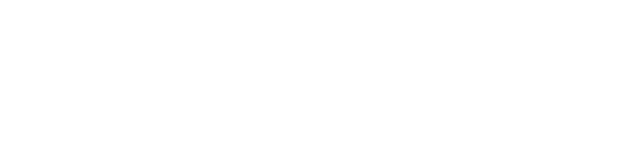
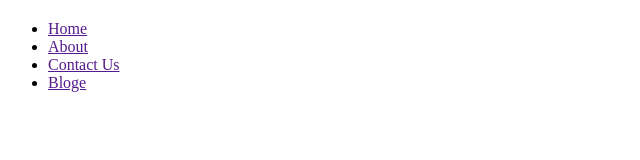
Before and after one commit to rablopar/hi-im-rabbi-a-web-dev, a plain HTML site: page index.html in a window 1280 px wide. Shown: the whole page, without its empty margins (0-640 px from the left). Drawn offline with Linux system fonts and the light colour scheme.

Commit message:
add the img file

```diff
--- a/index.html
+++ b/index.html
@@ -9,7 +9,15 @@
 </head>
 <body>
     <header>
-
+        <nav>
+            <h2></h2>
+            <ul>
+                <li><a href="">Home</a></li>
+                <li><a href="">About</a></li>
+                <li><a href="">Contact Us</a></li>
+                <li><a href="">Bloge</a></li>
+            </ul>
+        </nav>
     </header>
     <main>
 
```
Also changed, not shown: images/architect.png (added), images/banner.png (added), images/icons/customers.png (added), images/icons/email.png (added), images/icons/projects.png (added), images/icons/ribon.png (added), images/sponsors/amazon.png (added), images/sponsors/figma.png (added), images/sponsors/google.png (added), images/sponsors/spotify.png (added), images/sponsors/telerama.png (added), images/team1.png (added), images/team2.png (added), images/team3.png (added), 1 more files.
